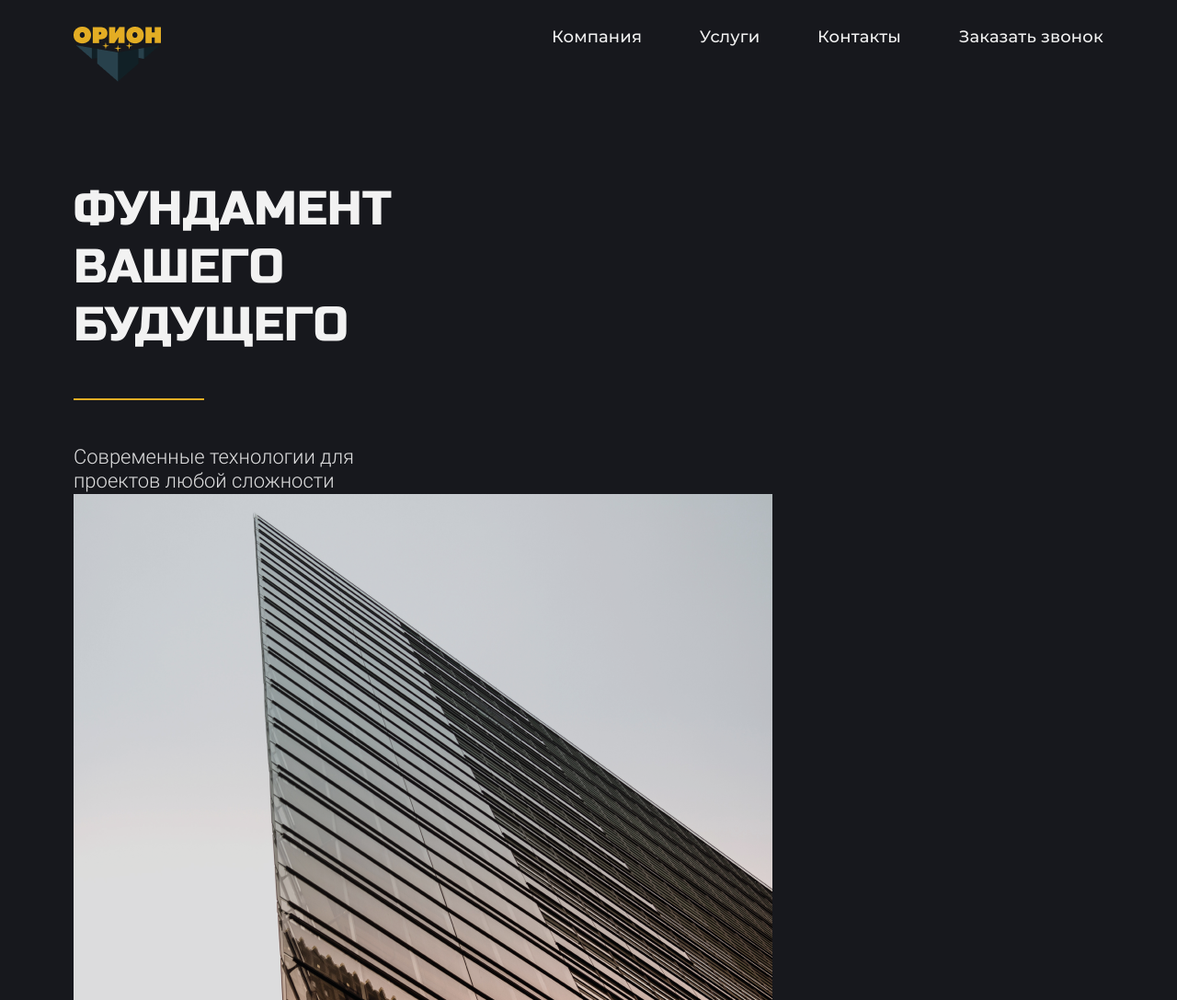
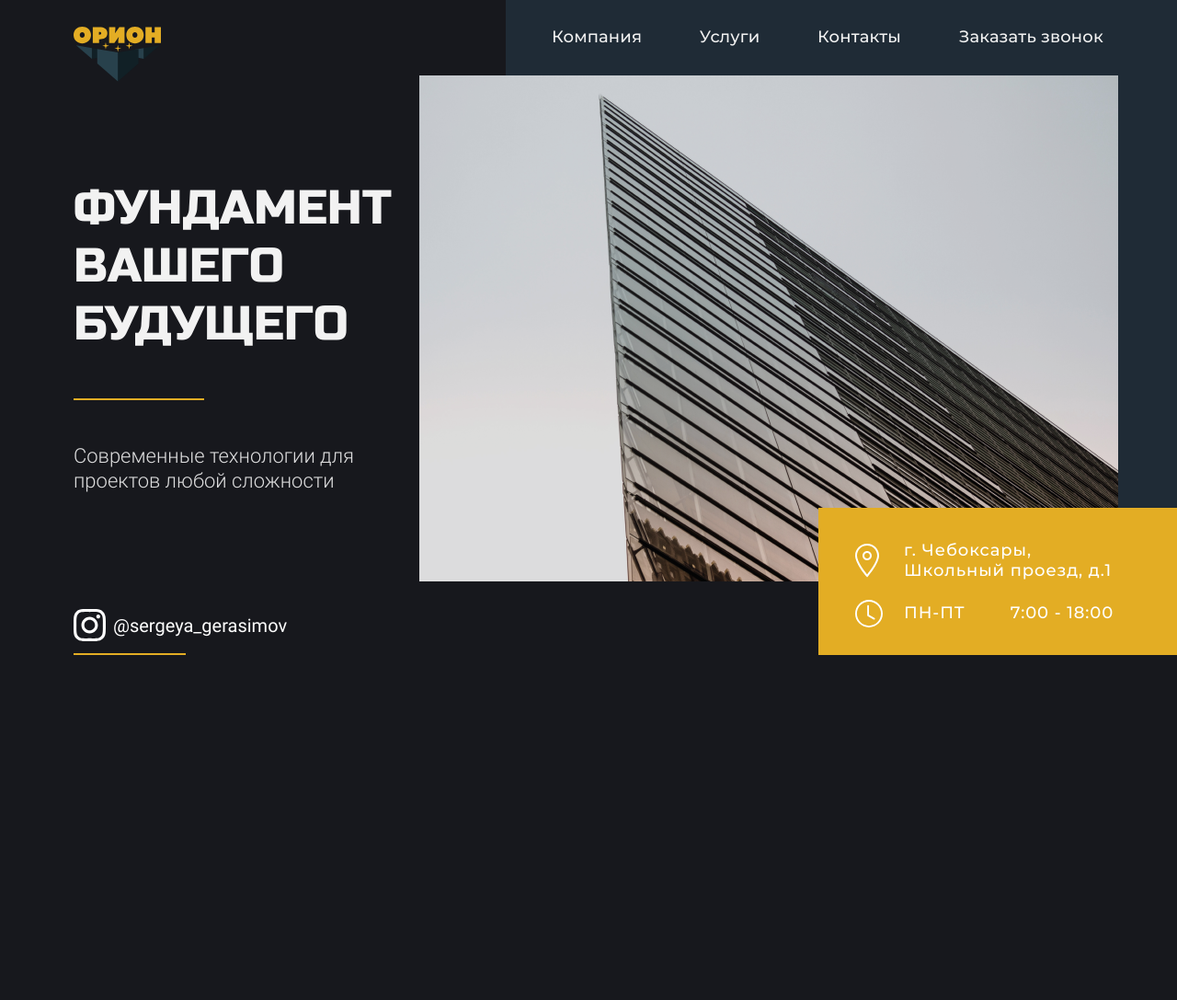
Before and after one commit to MassVector/orion, a plain HTML site: page index.html in a window 1280 px wide. Shown: the top 1087 px of the page at 92% size. After the commit the page ends 800 px from the top, so only its background shows below. Drawn offline with Linux system fonts and the light colour scheme.

Commit message:
REwork first page

```diff
--- a/index.html
+++ b/index.html
@@ -28,15 +28,12 @@
     <link rel="stylesheet" type="text/css" href="style.css" />
   </head>
   <body>
-
-    <div class="canvas">
-
+    <div class="firstPage">
       <!-- шапка -->
 
       <div class="wrapper">
-
         <div>
-        <img src="../images/logo.png" />
+          <img src="../images/logo.svg" />
         </div>
 
         <ul class="menu">
@@ -53,7 +50,6 @@
             <a href="" class="callBack">Заказать звонок</a>
           </li>
         </ul>
-
       </div>
 
       <!-- заголовок и подзаголовок -->
@@ -61,7 +57,9 @@
       <div class="titleSubtitle">
         <p class="title">ФУНДАМЕНТ ВАШЕГО БУДУЩЕГО</p>
         <div class="subline1"></div>
-    <p class="subtitle">Современные технологии для проектов любой сложности</p>
+        <p class="subtitle">
+          Современные технологии для проектов любой сложности
+        </p>
       </div>
 
       <!-- геометрия и фото -->
@@ -70,14 +68,38 @@
         <img src="../images/main.png" alt="main picture" />
       </div>
 
-  <div class="mainBlur">
-    <img src="../images/blur.png" />
+      <!-- адрес, часы работы -->
+
+      <div class="rectangle2">
+        <div class="rectangleAdress">
+          <div class="pinIcon">
+            <img src="../images/location.svg" />
+          </div>
+          <p class="topAdress">г. Чебоксары, Школьный проезд, д.1</p>
         </div>
 
+        <div class="rectangleHours">
+          <div class="clockIcon">
+            <img src="../images/clock.svg" />
+          </div>
+          <p class="topWorkHours">ПН-ПТ &emsp;&emsp; 7:00 - 18:00</p>
+        </div>
+      </div>
       <div class="rectangle1"></div>
-  <div class="rectangle2"></div>
 
+      <!-- инста -->
 
+      <div class="instTop">
+        <div class="instName">
+          <a class="instIcon" href="https://www.instagram.com/sergeya_gerasimov/" target="_blank">
+            <img src="../images/inst.svg" />
+          </a>
+          <a class="instText" href="https://www.instagram.com/sergeya_gerasimov/" target="_blank">@sergeya_gerasimov</a>
+        </div>
+        <div class="subline2"></div>
+      </div>
+
+      <div class="secondPage"></div>
     </div>
   </body>
 </html>
--- a/presets.css
+++ b/presets.css
@@ -10,6 +10,7 @@ body{
 
 a{
     outline: none;
+    text-decoration: none;
 }
 
 ul{
--- a/style.css
+++ b/style.css
@@ -1,8 +1,3 @@
-.canvas{
-    width: 1120px;
-    height: 3000px;
-    margin: 0 auto;
-}
 
 .wrapper{
     height: 60px;
@@ -10,6 +5,10 @@
     display: flex;
     text-decoration: none;
     justify-content: space-between;
+    width: 1120px;
+    margin: 0 auto;
+    position: absolute;
+    z-index: 1;
 }
 
 .menu{
@@ -28,8 +27,16 @@
     list-style-type: none;
 }
 
+.firstPage{
+    width: 1120px;
+    height: 712px;
+    margin: 0 auto;
+    position: relative;
+}
+
 .titleSubtitle{
-    padding-top: 106.5px;
+    position: absolute;
+    top: 195px;
     width: 360px;
     height: 341px;
     display: flex;
@@ -55,3 +62,123 @@
     line-height: 120%;
     color: rgba(255, 255, 255, 0.86);
 }
+
+.mainImg{
+    z-index: 2;
+    position: absolute;
+    top: 82px;
+    right: -16px;
+}
+
+.rectangle1{
+    width: 745px;
+    height: 632px;
+    background: #1F2B36;
+    position: absolute;
+    top: 0;
+    right: -95px;
+}
+
+.rectangle2{
+    width: 405px;
+    height: 160px;
+    background: #E3AD24;
+    display: flex;
+    flex-direction: column;
+    position: absolute;
+
+    bottom: 0;
+    z-index: 3;
+    right: -95px;
+}
+.rectangleAdress{
+    width: 285px;
+    margin-left: 40px;
+    margin-top: 35px;
+    display: flex;
+    justify-content: space-between;
+    align-items: center;
+}
+
+.rectangleHours{
+    width: 285px;
+    margin-left: 40px;
+    margin-top: 20px;
+    display: flex;
+    justify-content: space-between;
+    align-items: center;
+}
+
+.topAdress{
+    width: 232px;
+
+    font-family: MontMed;
+    font-size: 18px;
+    line-height: 124.9%;
+
+    display: flex;
+    letter-spacing: 0.05em;
+    color: #FFFFFF;
+}
+
+.pinIcon{
+    width: 26px;
+    height: 36.5px;
+}
+
+.topWorkHours{
+    width: 232px;
+
+    font-family: MontMed;
+    font-size: 18px;
+    line-height: 107.4%;
+
+    display: flex;
+    letter-spacing: 0.05em;
+
+    color: #FFFFFF;
+}
+
+.clockIcon{
+    width: 30px;
+    height: 30px;
+}
+
+.instTop{
+    position: absolute;
+    top: 662px;
+    height: 50px;
+    display: flex;
+    flex-direction: column;
+    justify-content: space-between;
+    align-items: left;
+}
+
+.instName{
+    display: flex;
+    justify-content: space-between;
+    align-items: center;
+}
+
+.instText{
+    width: 190px;
+    height: 20px;
+    margin-left: 8px;
+
+    font-family: RobotoReg;
+    font-size: 20px;
+    line-height: 100.4%;
+
+    color: #FFFFFF;
+}
+
+.instIcon{
+    width: 35px;
+    height: 35px;
+}
+
+.subline2{
+    width: 120px;
+    height: 0px;
+    border: 1px solid #E3AD24;
+}
```
Also changed, not shown: images/clock.png (deleted), images/clock.svg (added), images/inst.png (deleted), images/inst.svg (added), images/location.png (deleted), images/location.svg (added), images/logo.png (deleted), images/logo.svg (added), images/logoIcon.png, 1 other file. Lines whose indentation alone changed are shown as unchanged.
